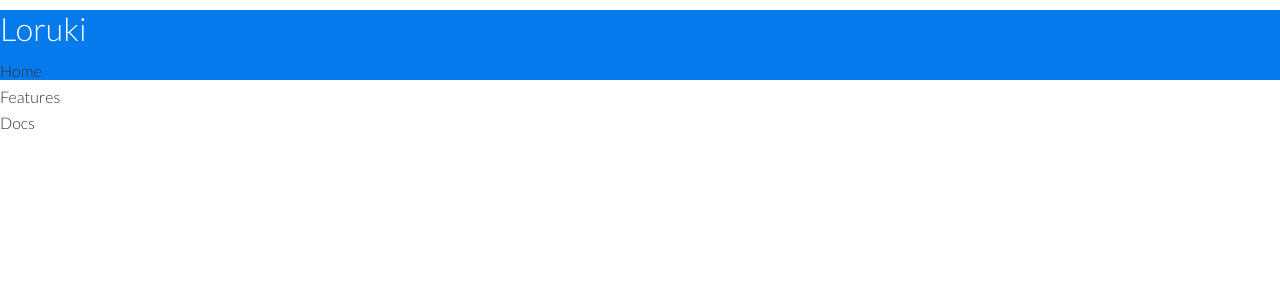
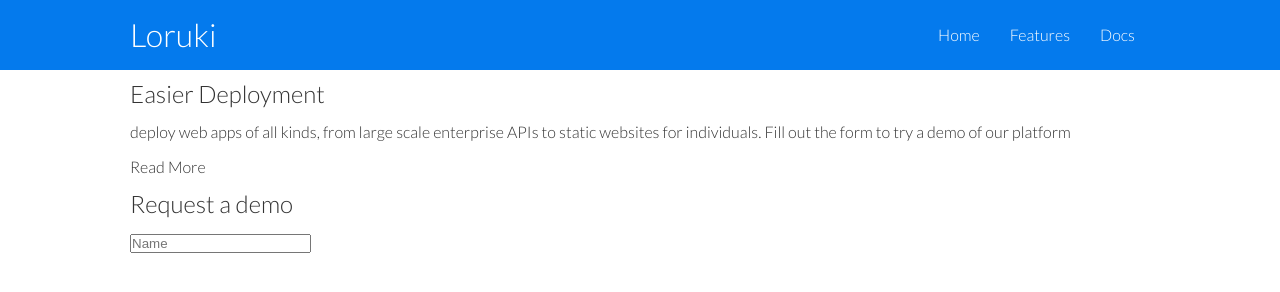
Before and after one commit to JustinDouglas16/Loruki, a plain HTML site: page index.html in a window 1280 px wide. Drawn offline with Linux system fonts and the light colour scheme.

Commit message:
added html

```diff
--- a/css/style.css
+++ b/css/style.css
@@ -41,3 +41,35 @@ img {
   color: #fff;
   height: 70px;
 }
+
+.navbar ul {
+    display: flex;
+}
+
+.navbar a {
+    color: #fff;
+    padding: 10px;
+    margin: 0 5px;
+}
+
+.navbar a:hover {
+    border-bottom: 2px #fff solid;
+}
+
+.navbar .flex {
+    justify-content: space-between;
+}
+
+.container {
+    max-width: 1100px;
+    margin: 0 auto;
+    overflow: auto;
+    padding: 0 40px;
+}
+
+.flex {
+    display: flex;
+    justify-content: center;
+    align-items: center;
+    height: 100%;
+}
--- a/index.html
+++ b/index.html
@@ -17,7 +17,7 @@
   <body>
     <!-- Navbar -->
     <div class="navbar">
-      <div class="container">
+      <div class="container flex">
         <h1 class="logo">Loruki</h1>
         <nav>
           <ul>
@@ -28,5 +28,28 @@
         </nav>
       </div>
     </div>
+
+    <!-- Showcase -->
+    <section class="showcase">
+      <div class="container grid">
+        <div class="showcase-text">
+          <h1>Easier Deployment</h1>
+          <p>
+            deploy web apps of all kinds, from large scale enterprise APIs to
+            static websites for individuals. Fill out the form to try a demo of
+            our platform
+          </p>
+          <a href="features.html" class="btn btn-outline">Read More</a>
+        </div>
+        <div class="showcase-form card">
+          <h2>Request a demo</h2>
+          <form>
+            <div class="form-control">
+              <input type="text" name="name" placeholder="Name" />
+            </div>
+          </form>
+        </div>
+      </div>
+    </section>
   </body>
 </html>
```
